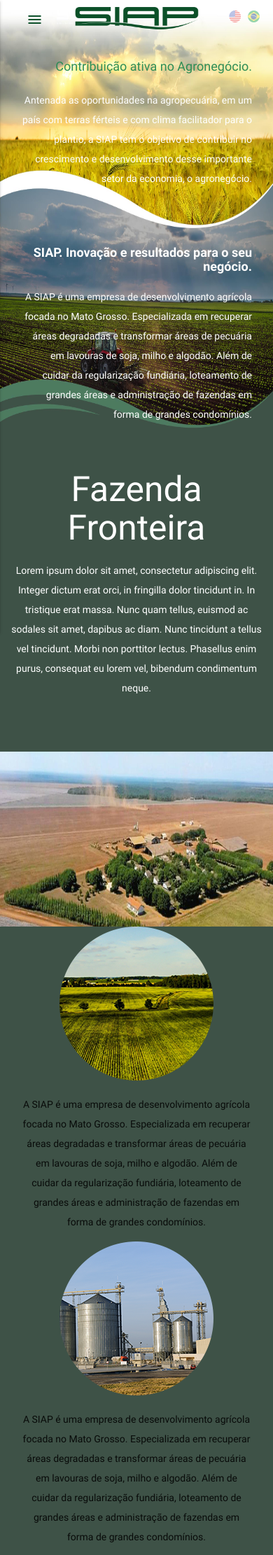
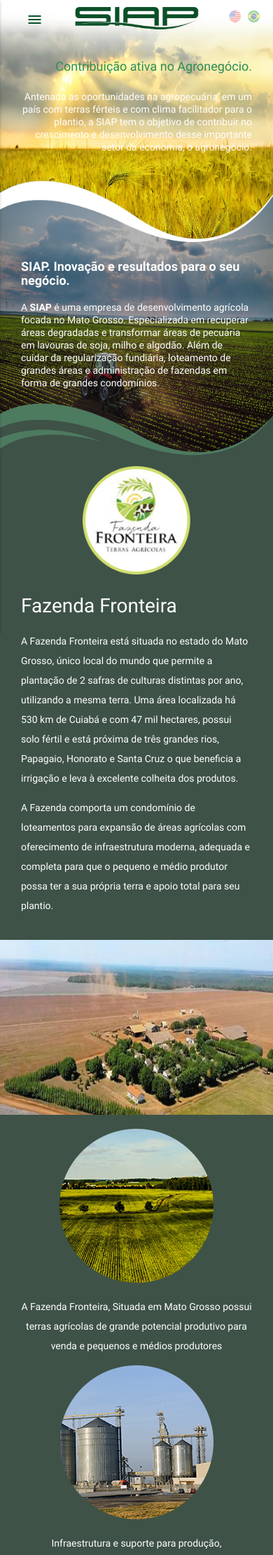
Before and after one commit to MarcioGimenez/Site-Siap, a PHP site: page / in a window 390 px wide. Shown: the top 2222 px of the page at 70% size. Run offline with PHP 8.4, Linux system fonts and the light colour scheme; some libraries are stand-ins or nearby versions.

Commit message:
Responsivo

```diff
--- a/contato.php
+++ b/contato.php
@@ -9,6 +9,7 @@
         <link href="https://fonts.googleapis.com/icon?family=Material+Icons" rel="stylesheet">
         <link href="css/materialize.css" type="text/css" rel="stylesheet" media="screen,projection"/>
         <link href="css/style.css" type="text/css" rel="stylesheet" media="screen,projection"/>
+        <link href="css/screen.css" type="text/css" rel="stylesheet" media="screen,projection"/>
     </head>
 
     <body>
--- a/css/screen.css
+++ b/css/screen.css
@@ -1,18 +1,43 @@
+@media screen and (max-width: 535px) {
+    #texturas-solo{
+        display: none;
+    }
+    #texturas-solo-mobile{
+        display: block;
+        margin-top: 30px;
+    }
+    .menu-mapas{
+        margin-bottom: 50px;
+    }
+}
 @media screen and (min-width: 300px) and (max-width: 700px) {
+    #sobre-banner{
+        height: 150px;
+    }
+    #quem-somos-banner{
+        height: 150px;
+    }
+    #contato-banner{
+        height: 150px;
+    }
     .txt-header{
-        height: 250px;
+        height: 270px;
     }
     .txt-header p{
         color: #fff;
+        line-height: 18px;
     }
     .txt-sobre{
-        height: 300px;
+        height: 320px;
     }
     .txt-header h1{
         font-size: 18px;
     }
     .txt-sobre h2{
         font-size: 18px;
+    }
+    .txt-sobre p{
+        line-height: 18px;
     }
     #home-mapas nav ul li a {
         font-size: 14px;
--- a/css/style.css
+++ b/css/style.css
@@ -41,21 +41,18 @@
 }
 #contato-banner{
     background-image: url('../img/backgroundContato.jpg');
-    height: 570px;
     background-repeat:no-repeat;
-    background-size:100%;
+    background-size:100% 100%;
 }
 #quem-somos-banner{
     background-image: url('../img/backgroundQuemSomos.jpg');
-    height: 565px;
     background-repeat:no-repeat;
-    background-size:100%;
+    background-size:100% 100%;
 }
 #sobre-banner{
     background-image: url('../img/backgroundSobre.jpg');
-    height: 575px;
     background-repeat:no-repeat;
-    background-size:100%;
+    background-size:100% 100%;
 }
 #contato-msg h2{
     font-size: 24px !important;
@@ -125,11 +122,16 @@
 #sobre-fazenda{
     color: #fff;
     background-color: #3E5247;
-    margin: 0px;
+    margin-bottom: -20px;
+}
+#sobre-fazenda h2{
+    font-size: 28px;
 }
 #sobre-fazenda-icones{
     background-color: #3E5247;
     margin-bottom: -20px;
+    padding-top: 20px;
+    color: #FFF;
 }
 
 nav ul a,
@@ -259,7 +261,7 @@
 }
 
 #mapa-solo-descricao{
-    margin-top: -50px;
+    margin-top: -20px;
 }
 #mapa-solo-descricao p{
     margin: 0px;
@@ -268,6 +270,9 @@
 }
 #mapa-solo-descricao p b{
     line-height: 40px;
+}
+#texturas-solo-mobile{
+    display: none;
 }
 #texturas-solo p{
     line-height: 12px;
--- a/index.php
+++ b/index.php
@@ -52,7 +52,7 @@
             </nav>
 
             <div class="txt-header row container">
-                <div class="right-align col s12 m12 l6 offset-l5">
+                <div class="right-align col s12 m10 l6 offset-l5">
                     <h1>Contribuição ativa no Agronegócio.</h1>
                     <p>Antenada as oportunidades na agropecuária, em um país com terras férteis e com clima facilitador para o plantio, a SIAP tem o objetivo de contribuir no crescimento e desenvolvimento desse importante setor da economia, o agronegócio.
                     </p>
@@ -62,19 +62,26 @@
 
         <div class="txt-sobre">
             <div class="row container">
-                <div class="container right-align col s12 m12 l6 offset-l5">
+                <div class="container left-align col s12 m10 l6 offset-l5">
                     <h2>SIAP. Inovação e resultados para o seu negócio.</h2>
-                    <p>A SIAP é uma empresa de desenvolvimento agrícola focada no Mato Grosso. Especializada em recuperar áreas degradadas e transformar áreas de pecuária em lavouras de soja, milho e algodão. Além de cuidar da regularização fundiária, loteamento de grandes áreas e administração de fazendas em forma de grandes condomínios. </p>
+                    <p>A <b>SIAP</b> é uma empresa de desenvolvimento agrícola focada no Mato Grosso. Especializada em recuperar áreas degradadas e transformar áreas de pecuária em lavouras de soja, milho e algodão. Além de cuidar da regularização fundiária, loteamento de grandes áreas e administração de fazendas em forma de grandes condomínios. </p>
                 </div>
             </div>
         </div>
 
-        <div id="sobre-fazenda" class="row">
-            <div class="container center-align col s12 m12 l6 offset-l5">
-                <br>
-                <h2>Fazenda Fronteira</h2>
-                <p>Lorem ipsum dolor sit amet, consectetur adipiscing elit. Integer dictum erat orci, in fringilla dolor tincidunt in. In tristique erat massa. Nunc quam tellus, euismod ac sodales sit amet, dapibus ac diam. Nunc tincidunt a tellus vel tincidunt. Morbi non porttitor lectus. Phasellus enim purus, consequat eu lorem vel, bibendum condimentum neque.</p>
-                <br><br><br>
+        <div id="sobre-fazenda">
+            <div class="row container">
+                <div class="col s6 m3 l3 offset-l1 offset-s3">
+                    <img src="img/logo-fazenda-fronteira.png" class="responsive-img"/>
+                </div>
+                <div class="left-align col s12 m12 l7">
+
+                    <h2>Fazenda Fronteira</h2>
+                    <p>A Fazenda Fronteira está situada no estado do Mato Grosso, único local do mundo que permite a plantação de 2 safras de culturas distintas por ano, utilizando a mesma terra. Uma área localizada há 530 km de Cuiabá e com 47 mil hectares, possui solo fértil e está próxima de três grandes rios, Papagaio, Honorato e Santa Cruz o que beneficia a irrigação e leva à excelente colheita dos produtos. </p>
+                    <p>A Fazenda comporta um condomínio de loteamentos para expansão de áreas agrícolas com oferecimento de infraestrutura moderna, adequada e completa para que o pequeno e médio produtor possa ter a sua própria terra e apoio total para seu plantio.
+                    </p>
+                    <br>
+                </div>
             </div>
         </div>
         <div class="fazenda-foto">
@@ -83,17 +90,17 @@
 
         <div id="sobre-fazenda-icones" >
             <div class="container center-align row">
-                <div class="col s12 m4 l4">
-                    <img src="img/fazenda-redondo-1.png">
-                    <p>A SIAP é uma empresa de desenvolvimento agrícola focada no Mato Grosso. Especializada em recuperar áreas degradadas e transformar áreas de pecuária em lavouras de soja, milho e algodão. Além de cuidar da regularização fundiária, loteamento de grandes áreas e administração de fazendas em forma de grandes condomínios. </p>
+                <div class="col s12 m4 l4 ">
+                    <img src="img/fazenda-redondo-1.png" class="responsive-img">
+                    <p>A Fazenda Fronteira, Situada em Mato Grosso possui terras agrícolas de grande potencial produtivo para venda e pequenos e médios produtores</p>
                 </div>
                 <div class="col s12 m4 l4">
-                    <img src="img/fazenda-redondo-2.png">
-                    <p>A SIAP é uma empresa de desenvolvimento agrícola focada no Mato Grosso. Especializada em recuperar áreas degradadas e transformar áreas de pecuária em lavouras de soja, milho e algodão. Além de cuidar da regularização fundiária, loteamento de grandes áreas e administração de fazendas em forma de grandes condomínios. </p>
+                    <img src="img/fazenda-redondo-2.png" class="responsive-img">
+                    <p>Infraestrutura e suporte para produção, beneficiamento e armazenamento de grãos e algodão além de pecuária</p>
                 </div>
                 <div class="col s12 m4 l4">
-                    <img src="img/fazenda-redondo-3.png">
-                    <p>A SIAP é uma empresa de desenvolvimento agrícola focada no Mato Grosso. Especializada em recuperar áreas degradadas e transformar áreas de pecuária em lavouras de soja, milho e algodão. Além de cuidar da regularização fundiária, loteamento de grandes áreas e administração de fazendas em forma de grandes condomínios. </p>
+                    <img src="img/fazenda-redondo-3.png" class="responsive-img" >
+                    <p>Benefício de financiamento subsidiado para grupos de pequenos e médios produtores, Logística favorável com fácil acesso à rodovias e portos</p>
                 </div>
 
                 <br>
@@ -116,7 +123,7 @@
                 </nav>
 
                 <div id="mapa-solo" class="row div-mapas">
-                    <p><h3>Solo/Argila</h3></p>
+                    <p><h3 class="solo_descricao">Solo/Argila</h3></p>
                     <div id="texturas-solo">
                         <div id="textura-azul" class="col s3 center-align">
                             <img src="img/azul.png" class="show-img-textura hoverable" rel="azul"/>
@@ -152,7 +159,35 @@
                     <div id="mapa-solo-vermelho" class="col m11 offset-m1 right-align fotos-zoom zoom-solo div-mapas-texturas">
                         <img src="img/mapa-vermelho-solo.png" class="responsive-img"/>
                     </div>
-                    <div id="mapa-solo-descricao" class="col m4 left-align">
+
+                <div id="texturas-solo-mobile" class="left-align col s12">
+                        <div class="row">
+                            <div id="textura-azul" class="col s12">
+                                <img src="img/azul.png" class="show-img-textura hoverable" rel="azul" width="25" height="25"/>
+                                Textura acima de 30% 5,748.3 ha
+                            </div>
+                        </div>
+                        <div class="row">
+                            <div id="textura-laranja" class="col s12">
+                                <img src="img/laranja.png" class="show-img-textura hoverable" rel="laranja" width="25" height="25"/>
+                                Textura entre 20 e 30% 1,813.8 ha
+                            </div>
+                        </div>
+                        <div class="row">
+                            <div id="textura-amarelo" class="col s12">
+                                <img src="img/amarelo.png" class="show-img-textura hoverable" rel="amarelo" width="25" height="25"/>
+                                Textura entre 15 e 20% 4,896.6 ha
+                            </div>
+                        </div>
+                        <div class="row">
+                            <div id="textura-vermelho" class="col s12">
+                                <img src="img/vermelho.png" class="show-img-textura hoverable" rel="vermelho" width="25" height="25"/>
+                                Textura abaixo de 15% 6,339.9 ha
+                            </div>
+                        </div>
+                    </div>
+
+                    <div id="mapa-solo-descricao" class="col s12 m5 left-align">
                         <p class="center-align"><b>Terras Agrícolas</b></p>
                         <p> Total de área com lavoura...........9.028,2 ha</p>
                         <p> Área para desmate.....................10.341,7 ha</p>
--- a/quem_somos.php
+++ b/quem_somos.php
@@ -9,6 +9,7 @@
         <link href="https://fonts.googleapis.com/icon?family=Material+Icons" rel="stylesheet">
         <link href="css/materialize.css" type="text/css" rel="stylesheet" media="screen,projection"/>
         <link href="css/style.css" type="text/css" rel="stylesheet" media="screen,projection"/>
+        <link href="css/screen.css" type="text/css" rel="stylesheet" media="screen,projection"/>
     </head>
     <body>
         <div id="quem-somos-banner">
--- a/sobre.php
+++ b/sobre.php
@@ -9,6 +9,7 @@
         <link href="https://fonts.googleapis.com/icon?family=Material+Icons" rel="stylesheet">
         <link href="css/materialize.css" type="text/css" rel="stylesheet" media="screen,projection"/>
         <link href="css/style.css" type="text/css" rel="stylesheet" media="screen,projection"/>
+        <link href="css/screen.css" type="text/css" rel="stylesheet" media="screen,projection"/>
         <style>
             nav ul a{
                 color: #FFF;
@@ -26,7 +27,7 @@
         <div id="sobre-banner">
             <nav class="transparent menu-topo sobre-nav" role="navigation">
                 <div class="nav-wrapper container">
-                    <a id="logo-container" href="<?=$_SERVER['HTTP_HOST']?>" class="brand-logo"><img src="img/logo-negativo.png" class="logo responsive-img"></a>
+                    <a id="logo-container" href="<?= $_SERVER['HTTP_HOST'] ?>" class="brand-logo"><img src="img/logo-negativo.png" class="logo responsive-img"></a>
                     <div class="lang right">
                         <a href="/en"><img src="img/en.png" class="margin5-right" /></a>
                         <a href="/br"><img src="img/br.png" /></a>
```
Also changed, not shown: other parts of css/screen.css (+52 -4 lines). Lines whose indentation alone changed are shown as unchanged.
